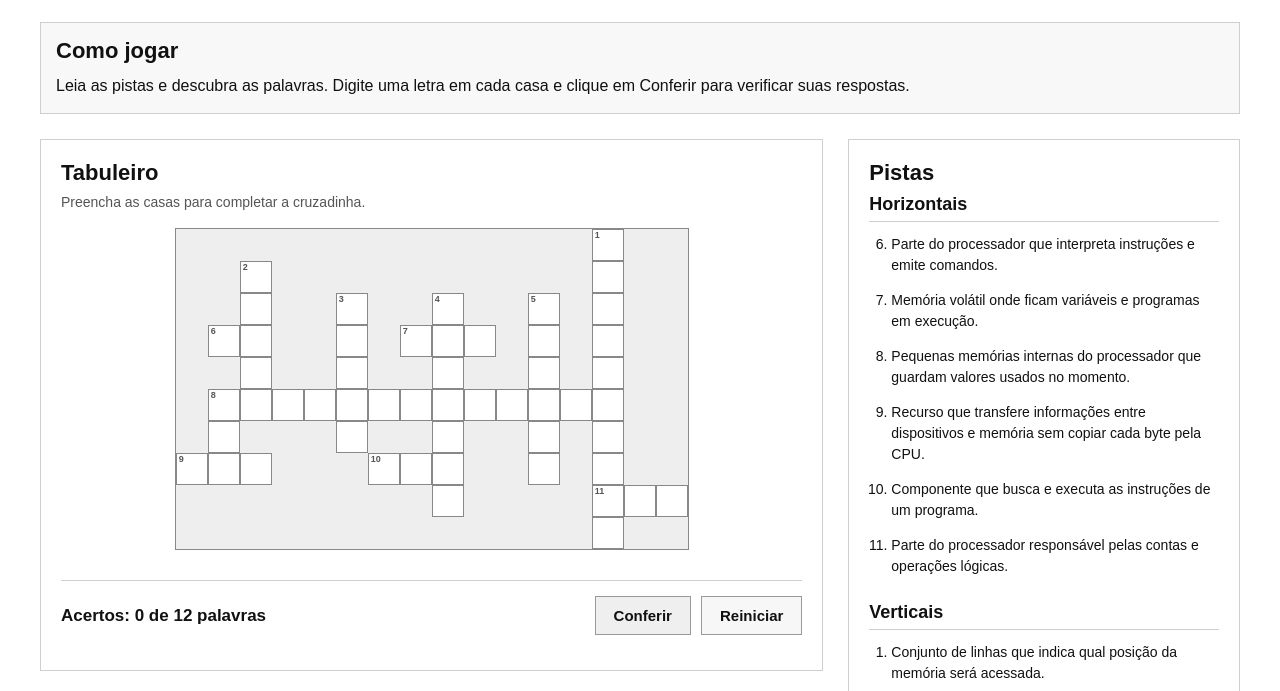
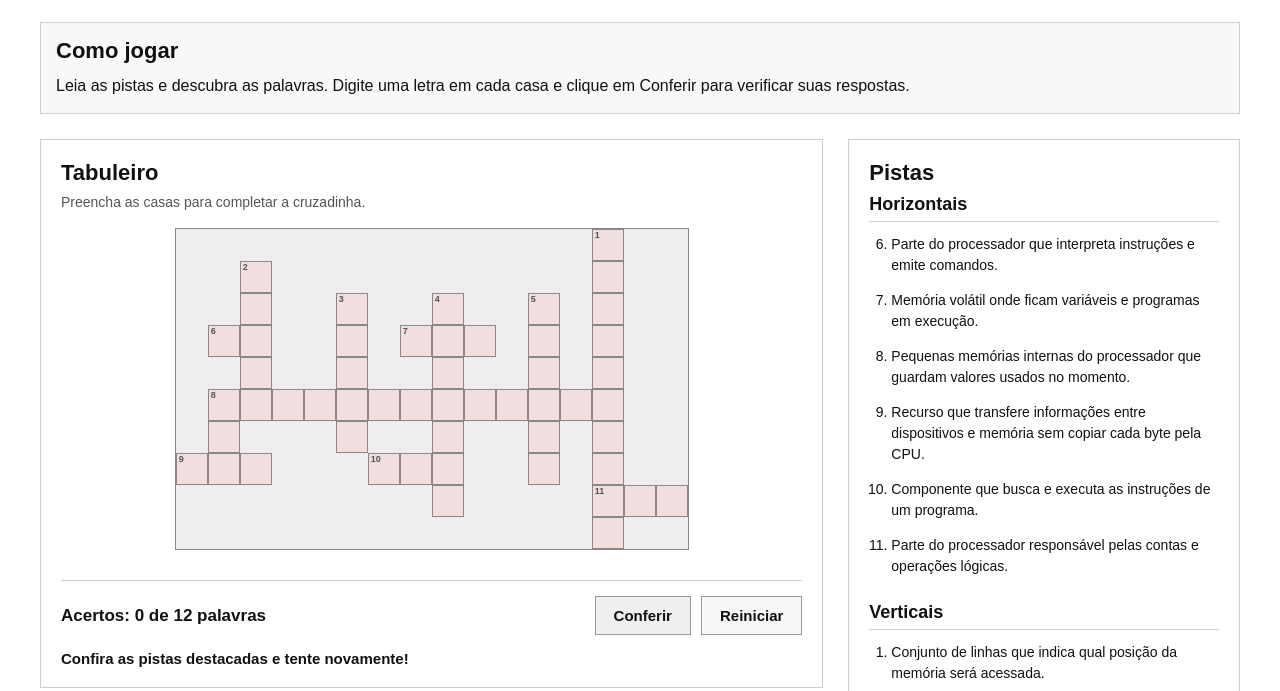
Before and after one commit to FilipeHorta07/ArqComp_Cruzadinha, a plain HTML site: page index.html in a window 1280 px wide. Both pictures are taken after a click on the button "Conferir". Shown: the part 109-800 px from the top of the page. Drawn offline with Linux system fonts and the light colour scheme; a web font is replaced by a local one.

Commit message:
Adicionando v1 do script

```diff
--- a/index.html
+++ b/index.html
@@ -383,3 +383,133 @@
 </body>
 
 </html>
+<script>
+
+
+let palavras = [
+    { numero: 6, tipo: "horizontal", resposta: "UC", linha: 4, coluna: 2 },
+    { numero: 7, tipo: "horizontal", resposta: "RAM", linha: 4, coluna: 8 },
+    { numero: 8, tipo: "horizontal", resposta: "REGISTRADORES", linha: 6, coluna: 2 },
+    { numero: 9, tipo: "horizontal", resposta: "DMA", linha: 8, coluna: 1 },
+    { numero: 10, tipo: "horizontal", resposta: "CPU", linha: 8, coluna: 7 },
+    { numero: 11, tipo: "horizontal", resposta: "ULA", linha: 9, coluna: 14 },
+
+    { numero: 1, tipo: "vertical", resposta: "ADDRESSBUS", linha: 1, coluna: 14 },
+    { numero: 2, tipo: "vertical", resposta: "CACHE", linha: 2, coluna: 3 },
+    { numero: 3, tipo: "vertical", resposta: "FLASH", linha: 3, coluna: 6 },
+    { numero: 4, tipo: "vertical", resposta: "DATABUS", linha: 3, coluna: 9 },
+    { numero: 5, tipo: "vertical", resposta: "EEPROM", linha: 3, coluna: 12 },
+    { numero: 8, tipo: "vertical", resposta: "ROM", linha: 6, coluna: 2 }
+];
+
+function conferir() {
+
+    let acertos = 0;
+
+    let todasCasas = document.querySelectorAll(".casa");
+    let todasPistas = document.querySelectorAll(".lista-pistas li");
+    let gruposPistas = document.querySelectorAll(".grupo-pistas");
+
+    for (let i = 0; i < todasCasas.length; i++) {
+        todasCasas[i].classList.remove("correta", "incorreta");
+    }
+
+    for (let i = 0; i < todasPistas.length; i++) {
+        todasPistas[i].classList.remove("pista-correta", "pista-incorreta");
+    }
+
+    for (let i = 0; i < palavras.length; i++) {
+
+        let palavra = palavras[i];
+        let respostaDigitada = "";
+        let casasPalavra = [];
+
+        for (let j = 0; j < palavra.resposta.length; j++) {
+
+            let linha = palavra.linha;
+            let coluna = palavra.coluna;
+
+            if (palavra.tipo == "horizontal") {
+                coluna += j;
+            } else {
+                linha += j;
+            }
+
+            let campo = document.getElementById("casa-" + linha + "-" + coluna);
+
+            respostaDigitada += campo.value.toUpperCase().trim();
+
+            casasPalavra.push(campo.parentElement);
+        }
+
+        let grupo;
+
+        if (palavra.tipo == "horizontal") {
+            grupo = gruposPistas[0];
+        } else {
+            grupo = gruposPistas[1];
+        }
+
+        let pista = grupo.querySelector('li[value="' + palavra.numero + '"]');
+
+        if (respostaDigitada == palavra.resposta) {
+
+            acertos++;
+
+            pista.classList.add("pista-correta");
+
+            for (let j = 0; j < casasPalavra.length; j++) {
+
+                if (!casasPalavra[j].classList.contains("incorreta")) {
+                    casasPalavra[j].classList.add("correta");
+                }
+            }
+
+        } else {
+
+            pista.classList.add("pista-incorreta");
+
+            for (let j = 0; j < casasPalavra.length; j++) {
+                casasPalavra[j].classList.remove("correta");
+                casasPalavra[j].classList.add("incorreta");
+            }
+        }
+    }
+
+    contador.innerHTML = "Acertos: " + acertos + " de " + palavras.length + " palavras";
+
+    if (acertos == palavras.length) {
+        mensagem.innerHTML = "Parabéns! Você completou a cruzadinha!";
+    } else {
+        mensagem.innerHTML = "Confira as pistas destacadas e tente novamente!";
+    }
+}
+
+function reiniciar() {
+
+    let campos = document.querySelectorAll(".casa input");
+    let casas = document.querySelectorAll(".casa");
+    let pistas = document.querySelectorAll(".lista-pistas li");
+
+    for (let i = 0; i < campos.length; i++) {
+        campos[i].value = "";
+    }
+
+    for (let i = 0; i < casas.length; i++) {
+        casas[i].classList.remove("correta", "incorreta");
+    }
+
+    for (let i = 0; i < pistas.length; i++) {
+        pistas[i].classList.remove("pista-correta", "pista-incorreta");
+    }
+
+    contador.innerHTML = "Acertos: 0 de " + palavras.length + " palavras";
+
+    mensagem.innerHTML = "";
+}
+
+document.getElementById("btnConferir").addEventListener("click", conferir);
+document.getElementById("btnReiniciar").addEventListener("click", reiniciar);
+
+
+</script>
```
